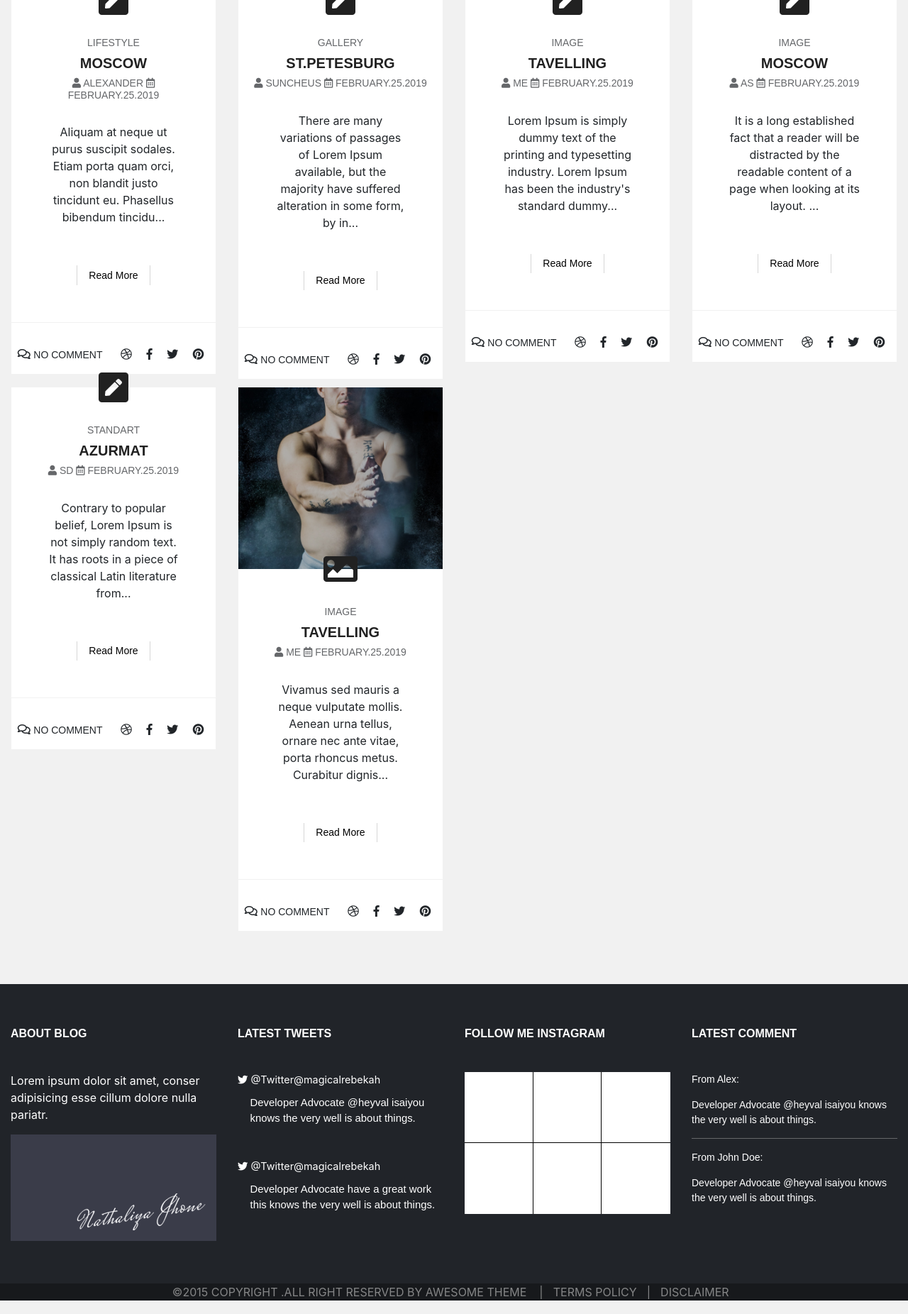
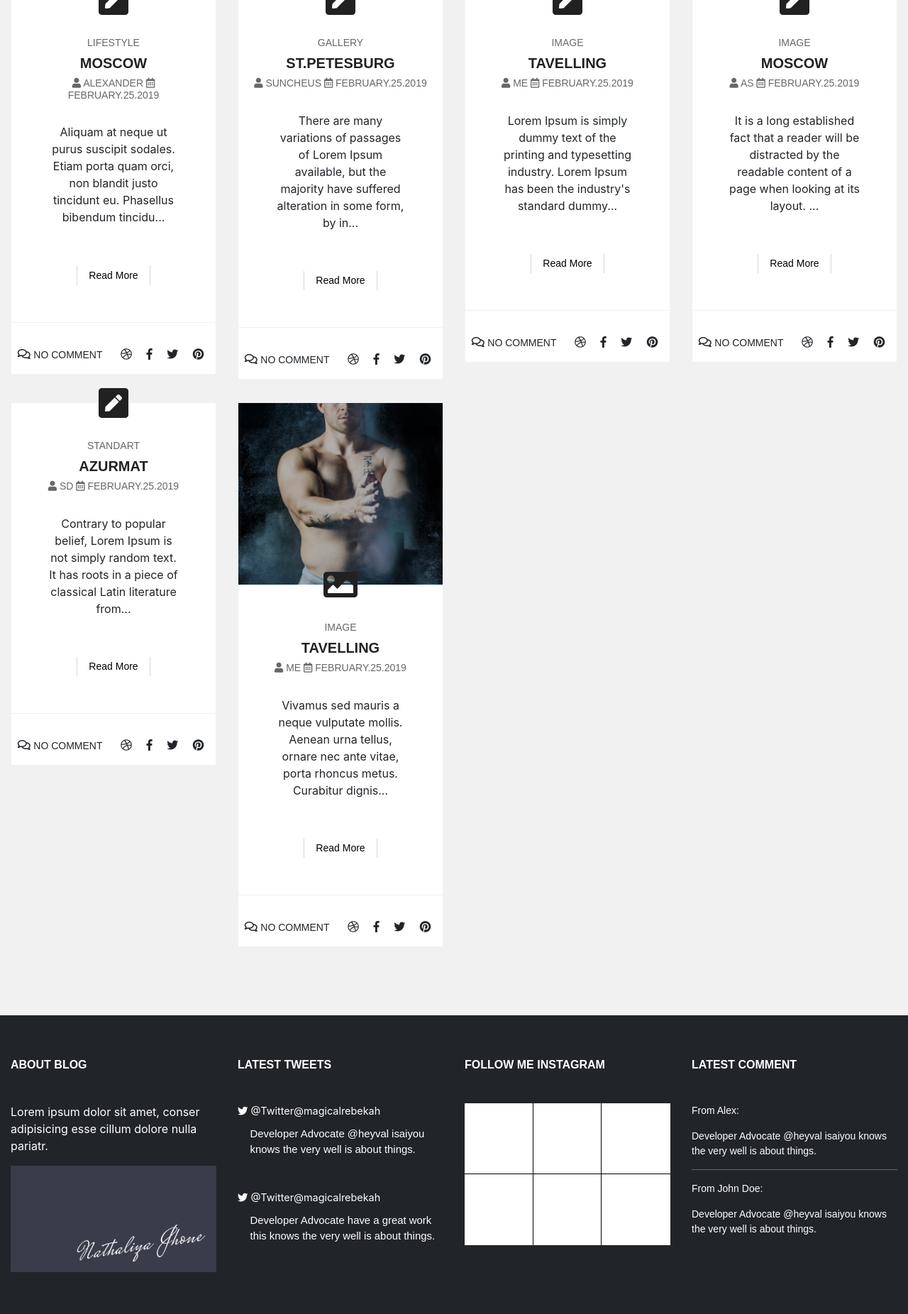
Before and after one commit to impressivedevelopments/decoblog, a PHP site: page / in a window 1280 px wide. Shown: the part 1031-2883 px from the top of the page at 71% size. Run offline with PHP 8.4, Linux system fonts and the light colour scheme; data comes from the database, SQL or seed files in the repository; data that the repository does not hold is empty; style sheets or scripts are compiled from the project's sources.

Commit message:
Update style.scss

```diff
--- a/css/style.scss
+++ b/css/style.scss
@@ -164,7 +164,7 @@ input::placeholder, button {
 }
 
 .post-card {
-    margin-bottom: 10px;
+    margin-bottom: 2rem;
     &-image {
         height: 16rem;
         background: $light-gray;
```
